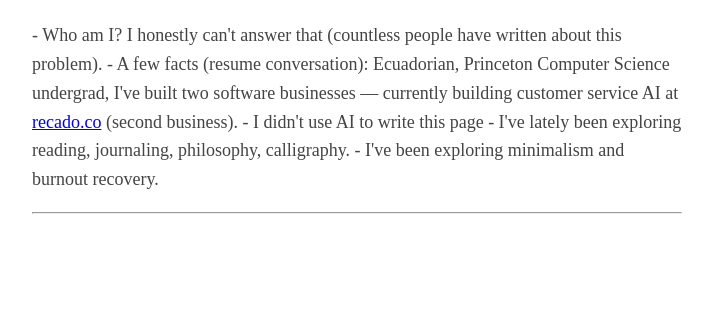
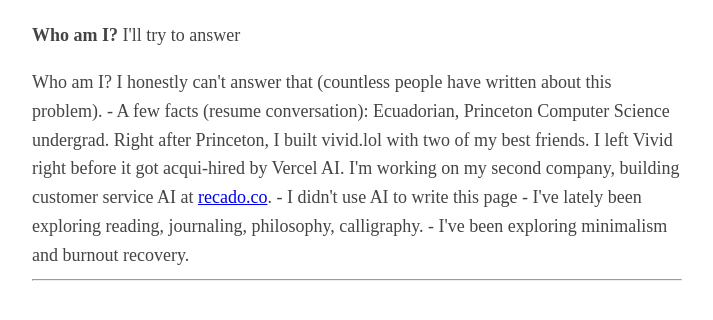
Before and after one commit to albertojrigail/me, a plain HTML site: page index.html in a window 1280 px wide. Shown: the part 86-406 px from the top of the page, without its empty margins (283-996 px from the left). Drawn offline with Linux system fonts and the light colour scheme.

Commit message:
Update index.html

```diff
--- a/index.html
+++ b/index.html
@@ -28,12 +28,16 @@
         <h1>Notes on myself</h1>
     </header>
     <p>
-        - Who am I? I honestly can't answer that (countless people have written about this problem).
-        - A few facts (resume conversation): Ecuadorian, Princeton Computer Science undergrad, I've built two software businesses — currently building customer service AI at <a href="https://recado.co">recado.co</a> (second business).
+        <strong>Who am I?</strong>
+        I'll try to answer
+    </p>
+
+    Who am I? I honestly can't answer that (countless people have written about this problem).
+    - A few facts (resume conversation): Ecuadorian, Princeton Computer Science undergrad. Right after Princeton, I built vivid.lol with two of my best friends. I left Vivid right before it got acqui-hired by Vercel AI.
+    I'm working on my second company, building customer service AI at <a href="https://recado.co">recado.co</a>.
         - I didn't use AI to write this page
         - I've lately been exploring reading, journaling, philosophy, calligraphy.
         - I've been exploring minimalism and burnout recovery.
-    </p>
     <hr>
 </body>
 
```
